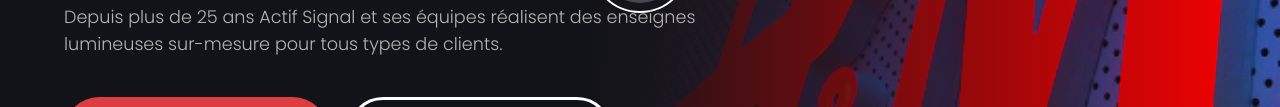
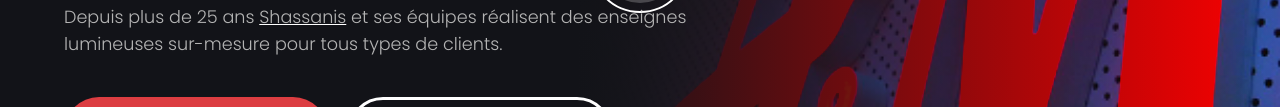
Before and after one commit to flocod/shasaniss, a plain HTML site: page index.html in a window 1280 px wide. Shown: the part 437-544 px from the top of the page. Drawn offline with nearby package versions, Linux system fonts and the light colour scheme.

Commit message:
underline title site

```diff
--- a/index.html
+++ b/index.html
@@ -138,7 +138,7 @@
                   >Nous Éclairons Votre Image<span class="point">.</span></span
                 >
                 <span class="text2">
-                  Depuis plus de 25 ans Actif Signal et ses équipes réalisent
+                  Depuis plus de 25 ans <u style="text-decoration-color:white"> Shassanis</u>  et ses équipes réalisent
                   des enseignes lumineuses sur-mesure pour tous types de
                   clients.
                 </span>
```
